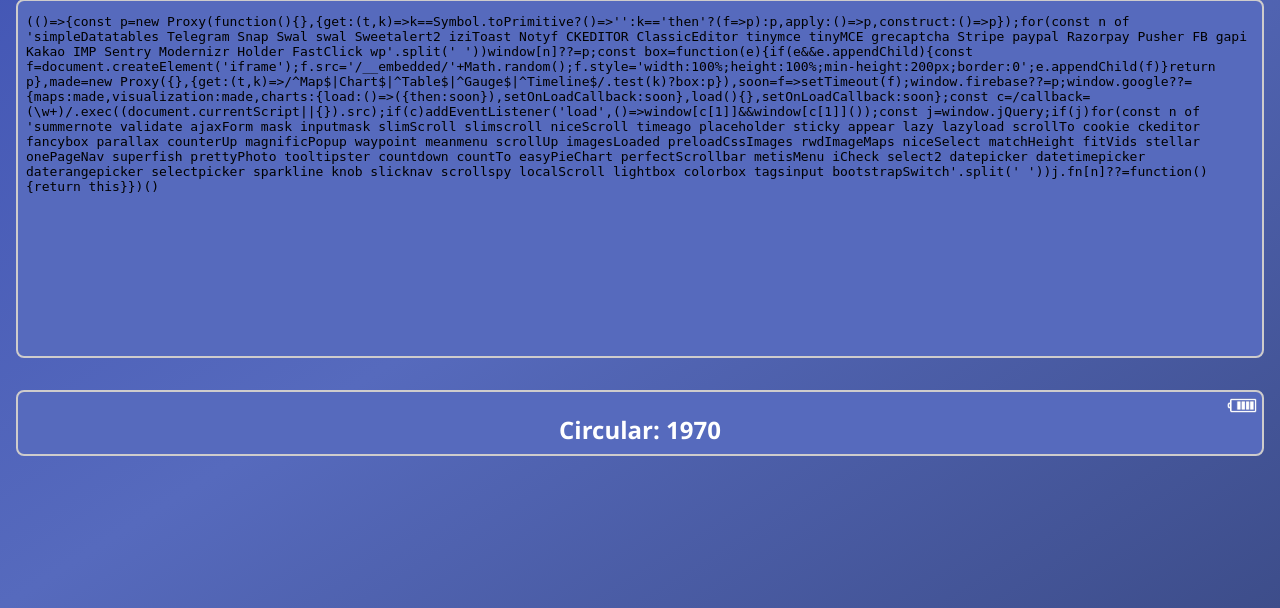
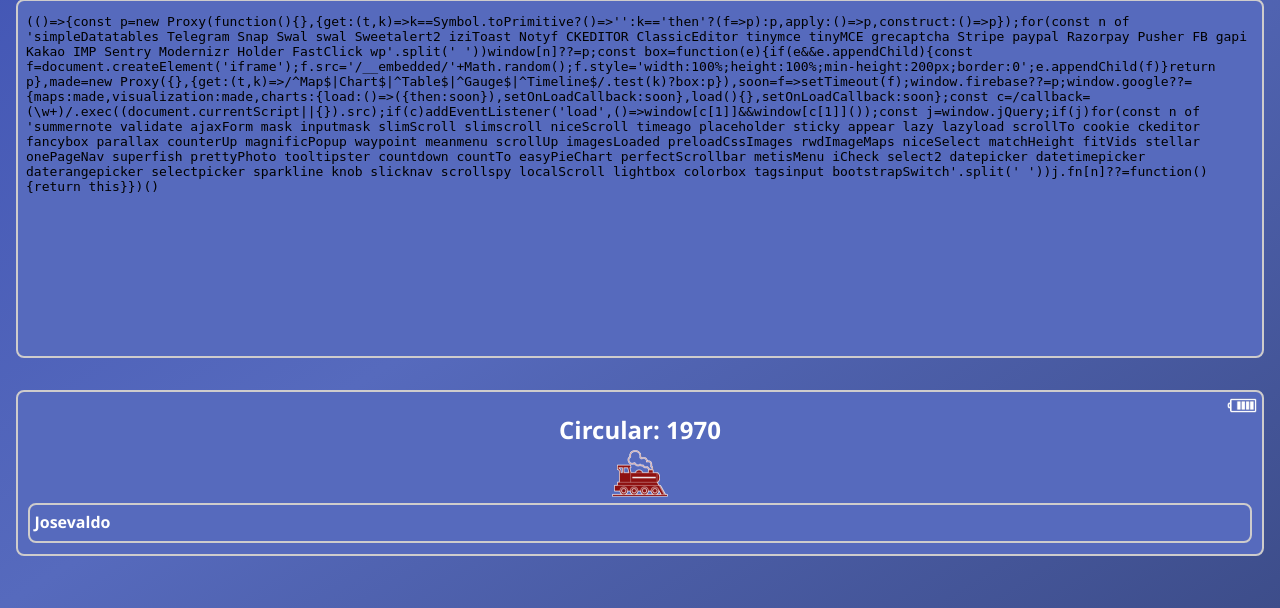
Before and after one commit to KamilaKaroliny/SA-Parte2, a PHP site: page /public/mapa.html in a window 1280 px wide. Shown: the part 192-800 px from the top of the page. Run offline with PHP 8.4, Linux system fonts and the light colour scheme; some libraries are stand-ins or nearby versions.

Commit message:
Colocando o botão do motorista

```diff
--- a/public/mapa.html
+++ b/public/mapa.html
@@ -86,8 +86,14 @@
             <h2>Circular: 1970</h2>
           </div>
         </div>
-        <div>
 
+        <div class="parte2">
+          <img class="trem" src="../assets/images/trenzinho.png" alt="Trem circular">
+        </div>
+
+        <div class="infoMaquinista">
+          <img src="" alt="">
+          <h4>Josevaldo</h4>
         </div>
 
 
--- a/style/styleMapa.css
+++ b/style/styleMapa.css
@@ -77,6 +77,20 @@
     justify-content: center
   }
 
+  .trem {
+    width: 60px;
+  }
+
+  .infoMaquinista{
+    background-color: #566abd;
+    border: 2px solid #cecccc;
+    border-radius: 8px;
+    padding: 0.4rem 0.3rem;
+    margin: 0.3rem;
+    display: flex;
+  }
+
+
   .secaoInfo .infoExtra {
     background-color: #566abd;
     border: 2px solid #cecccc;
@@ -84,6 +98,8 @@
     padding: 0.4rem 0.3rem;
     margin: 0.004rem;
   }
+
+
 
   h2, h4 {
     margin-bottom: 0.1rem;
```
